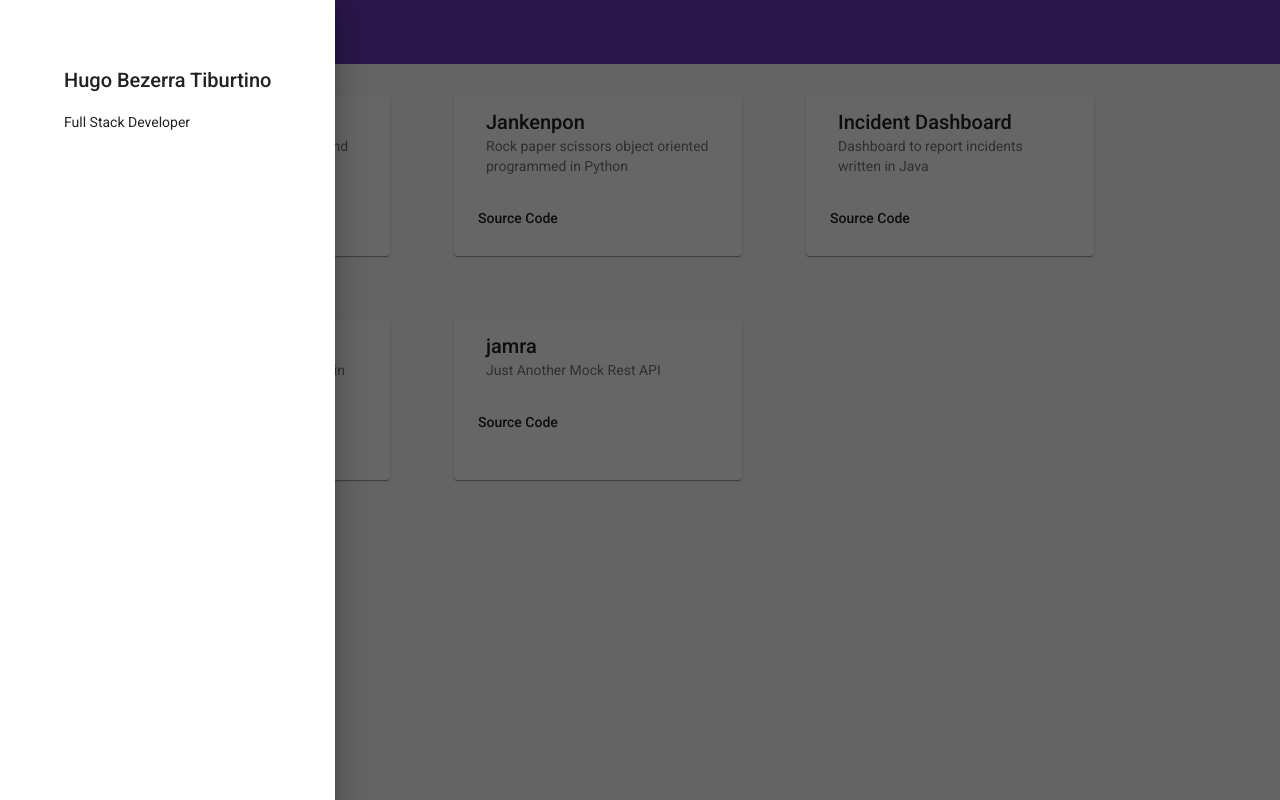
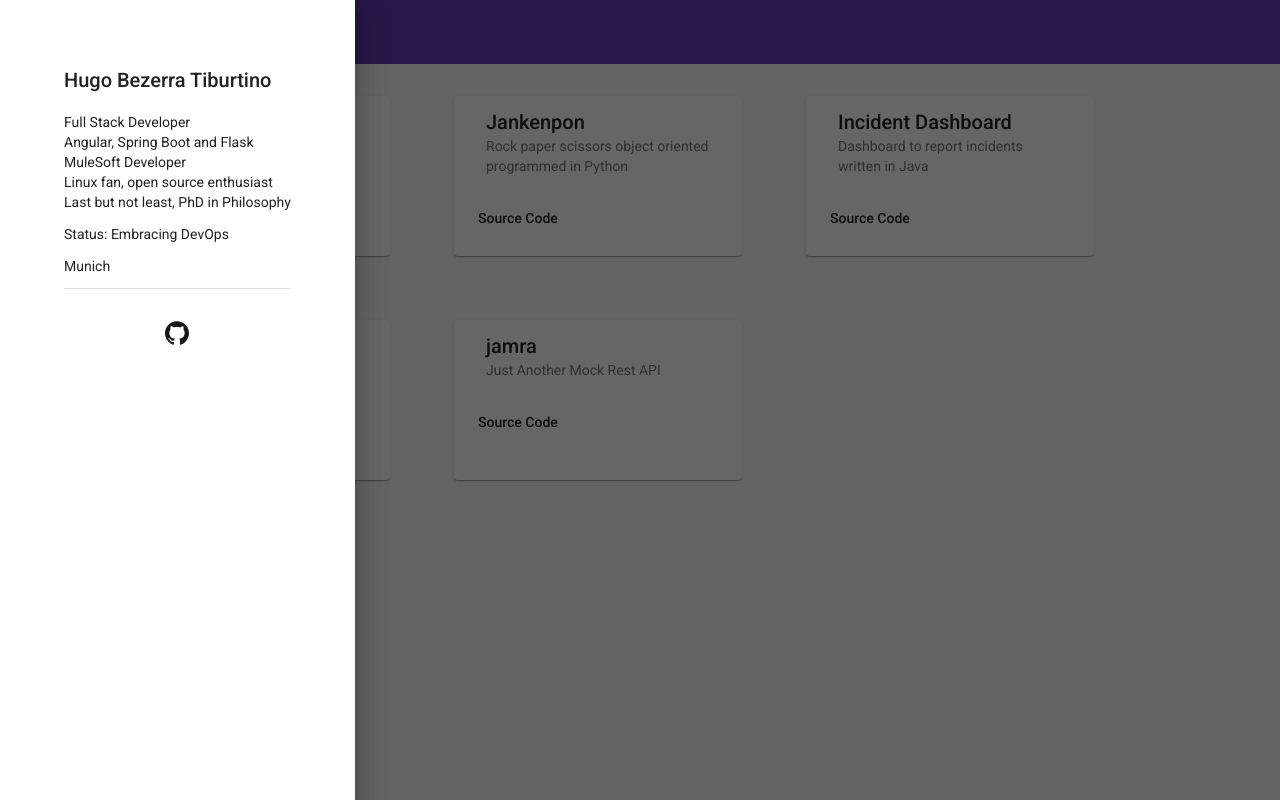
Before and after one commit to hugotiburtino/hugotiburtino.dev, an Angular app: page / in a window 1280 px wide. Both pictures are taken after a click on the button "Hugo Tiburtino". Shown: the top 800 px of the page. Built offline with nearby package versions, Linux system fonts and the light colour scheme.

Commit message:
Add new information

```diff
--- a/src/app/aboutme/aboutme.component.html
+++ b/src/app/aboutme/aboutme.component.html
@@ -1,2 +1,5 @@
 <h2>{{completeName}}</h2>
 <p [innerHTML]="elevatorPitch"></p>
+<p>Status: {{status}}</p>
+<p>{{city}}</p>
+<app-footer></app-footer>
--- a/src/app/aboutme/aboutme.component.ts
+++ b/src/app/aboutme/aboutme.component.ts
@@ -12,12 +12,18 @@ export class AboutmeComponent implements OnInit {
 
   elevatorPitch: string;
 
+  city: string;
+
+  status: string;
+
   constructor(private service: AboutmeService) { }
 
   ngOnInit(): void {
     this.service.getAboutme().subscribe(data => {
       this.completeName = data.completeName;
       this.elevatorPitch = data.elevatorPitch;
+      this.city = data.city;
+      this.status = data.status;
     });
   }
 
--- a/src/assets/aboutme.json
+++ b/src/assets/aboutme.json
@@ -1,6 +1,8 @@
 {
     "completeName": "Hugo Bezerra Tiburtino",
-    "elevatorPitch": "Full Stack Developer",
+    "elevatorPitch": "Full Stack Developer <br> Angular, Spring Boot and Flask <br> MuleSoft Developer <br> Linux fan, open source enthusiast <br> Last but not least, PhD in Philosophy",
+    "city": "Munich",
+    "status": "Embracing DevOps",
     "skills": [
         {
             "subject": "Java"
```
